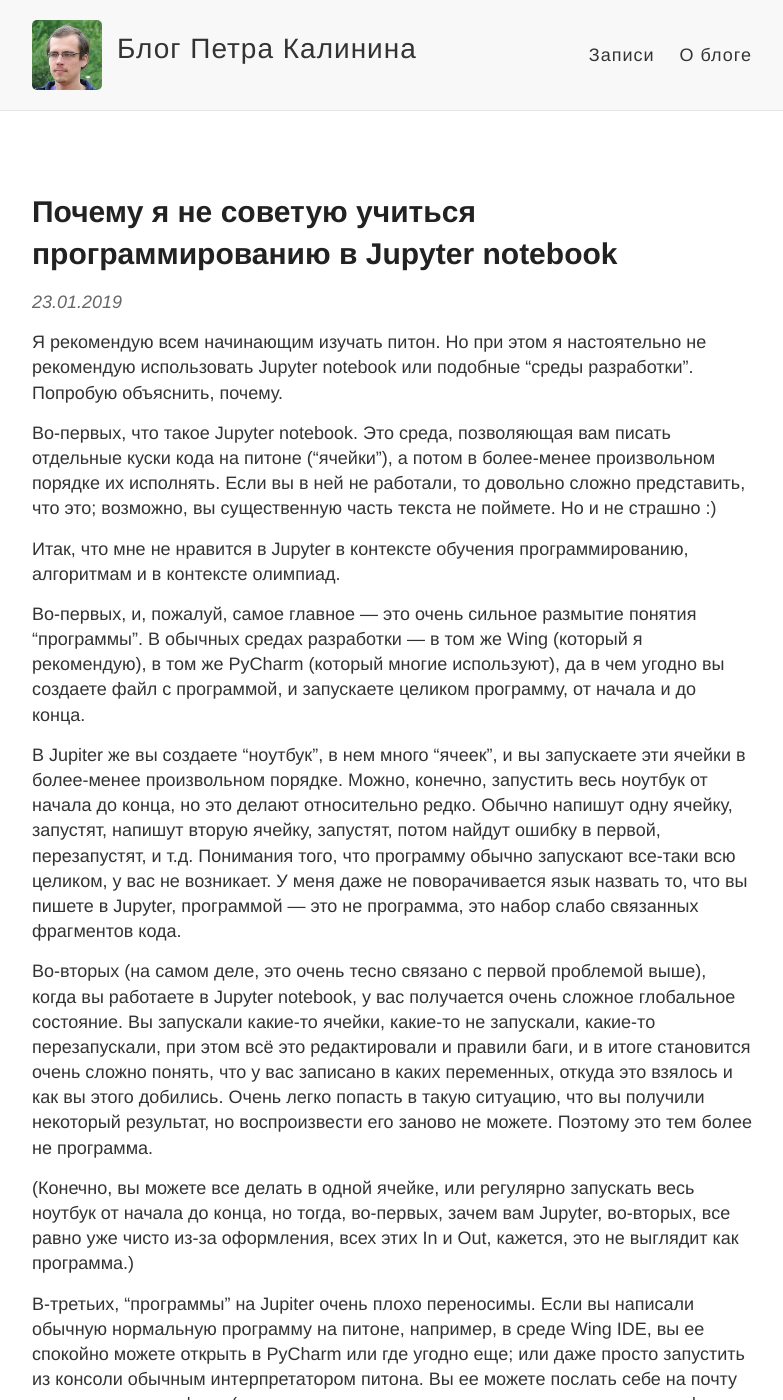
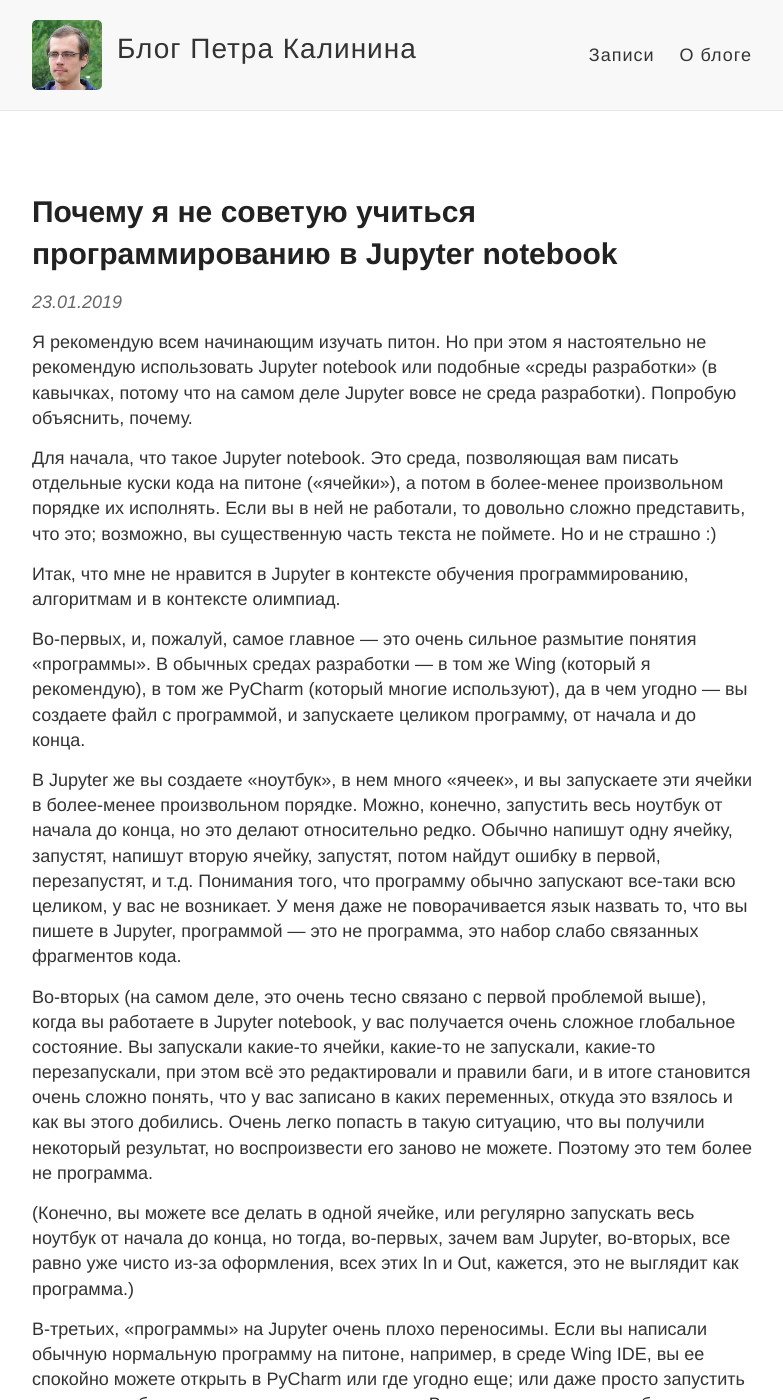
Before and after one commit to petr-kalinin/algoprog-blog, a Jekyll site: the page built from _posts/2019-01-23-jupiter.md, in a window 1280 px wide and 1400 px high. Shown: the whole window, without its empty margins (248-1031 px from the left). Built offline with Jekyll 4.4.1, drawn with Linux system fonts in a browser that asks for light colours; some of the changed text lies outside the part shown.

Commit message:
Finished jupyter

```diff
--- a/_posts/2019-01-23-jupiter.md
+++ b/_posts/2019-01-23-jupiter.md
@@ -4,11 +4,11 @@ title: Почему я не советую учиться программиро
 ---
 
 Я рекомендую всем начинающим изучать питон.
-Но при этом я настоятельно не рекомендую использовать Jupyter notebook или подобные "среды разработки".
+Но при этом я настоятельно не рекомендую использовать Jupyter notebook или подобные «среды разработки» (в кавычках, потому что на самом деле Jupyter вовсе не среда разработки).
 Попробую объяснить, почему.
 
-Во-первых, что такое Jupyter notebook.
-Это среда, позволяющая вам писать отдельные куски кода на питоне ("ячейки"),
+Для начала, что такое Jupyter notebook.
+Это среда, позволяющая вам писать отдельные куски кода на питоне («ячейки»),
 а потом в более-менее произвольном порядке их исполнять.
 Если вы в ней не работали, то довольно сложно представить, что это;
 возможно, вы существенную часть текста не поймете.
@@ -17,12 +17,12 @@ title: Почему я не советую учиться программиро
 Итак, что мне не нравится в Jupyter в контексте обучения программированию, алгоритмам и
 в контексте олимпиад.
 
-Во-первых, и, пожалуй, самое главное — это очень сильное размытие понятия "программы".
+Во-первых, и, пожалуй, самое главное — это очень сильное размытие понятия «программы».
 В обычных средах разработки — в том же Wing (который я рекомендую), в том же PyCharm
-(который многие используют), да в чем угодно вы создаете файл с программой,
+(который многие используют), да в чем угодно — вы создаете файл с программой,
 и запускаете целиком программу, от начала и до конца.
 
-В Jupiter же вы создаете "ноутбук", в нем много "ячеек", и вы запускаете эти ячейки
+В Jupyter же вы создаете «ноутбук», в нем много «ячеек», и вы запускаете эти ячейки
 в более-менее произвольном порядке.
 Можно, конечно, запустить весь ноутбук от начала до конца, но это делают относительно редко.
 Обычно напишут одну ячейку, запустят, напишут вторую ячейку, запустят, потом найдут ошибку в первой,
@@ -46,7 +46,7 @@ title: Почему я не советую учиться программиро
 во-вторых, все равно уже чисто из-за оформления, всех этих In и Out,
 кажется, это не выглядит как программа.)
 
-В-третьих, "программы" на Jupiter очень плохо переносимы.
+В-третьих, «программы» на Jupyter очень плохо переносимы.
 Если вы написали обычную нормальную программу на питоне, например, в среде Wing IDE,
 вы ее спокойно можете открыть в PyCharm или где угодно еще; или даже просто
 запустить из консоли обычным интерпретатором питона.
@@ -56,6 +56,11 @@ title: Почему я не советую учиться программиро
 (В частности, на олимпиадах надо сдавать именно файл с программой; очень плохо понятно,
 как организовать автоматическую проверку Jupyter notebook'ов на таком же уровне абстракции,
 как проверяются обычные программы, и именно поэтому на олимпиадах нельзя писать в Jupyter.)
+
+Аналогично, если школьник решил написать какую-то серьезную программу на питоне,
+серьезное приложение, с какими-нибудь внешними библиотеками типа тех же pygame или tkinter
+— он сможет спокойно это сделать в Wing IDE и потом без особых проблем распространять
+программу, надо будет лишь почитать соответствующую документацию. А в Jupyter это сложнее сделать.
 
 В-четвертых, если вы ставите целью именно научиться программировать, а не освоить конкретную технологию,
 то не надо изучать какую-то нестандартную среду. Среда должна быть самой простой,
@@ -88,6 +93,12 @@ Wing IDE является как раз такой средой. Jupyter — н
 
 Отмечу, кстати, что среди профессиональных программистов (не машинлернеров, не датасайнтистов, а
 именно программистов, это разные вещи), насколько я понимаю, отношение в Jupyter тоже неоднозначное.
-Я, например, его не использую; даже если мне надо что-то запротипировать, несколько чистых питоновских файлов
+Я, например, его не использую; даже если мне надо что-то запротипировать, несколько простых питоновских файлов
 мне намного удобнее. И аналогичные мнения я слышал и от других серьезных разработчиков.
-(Хотя есть, конечно, и люди, активно использующие Jupyter.)
+(Это не отменяет популярность Jupyter, я про то, что есть и люди, кому это неудобно.)
+
+В общем, люди, не учитесь программированию в Jupyter.
+
+----
+
+*Мой курс по алгоритмическому программированию (и подготовке к олимпиадам) для школьников, студентов и всех желающих — [algoprog.ru](http://algoprog.ru)*
```
